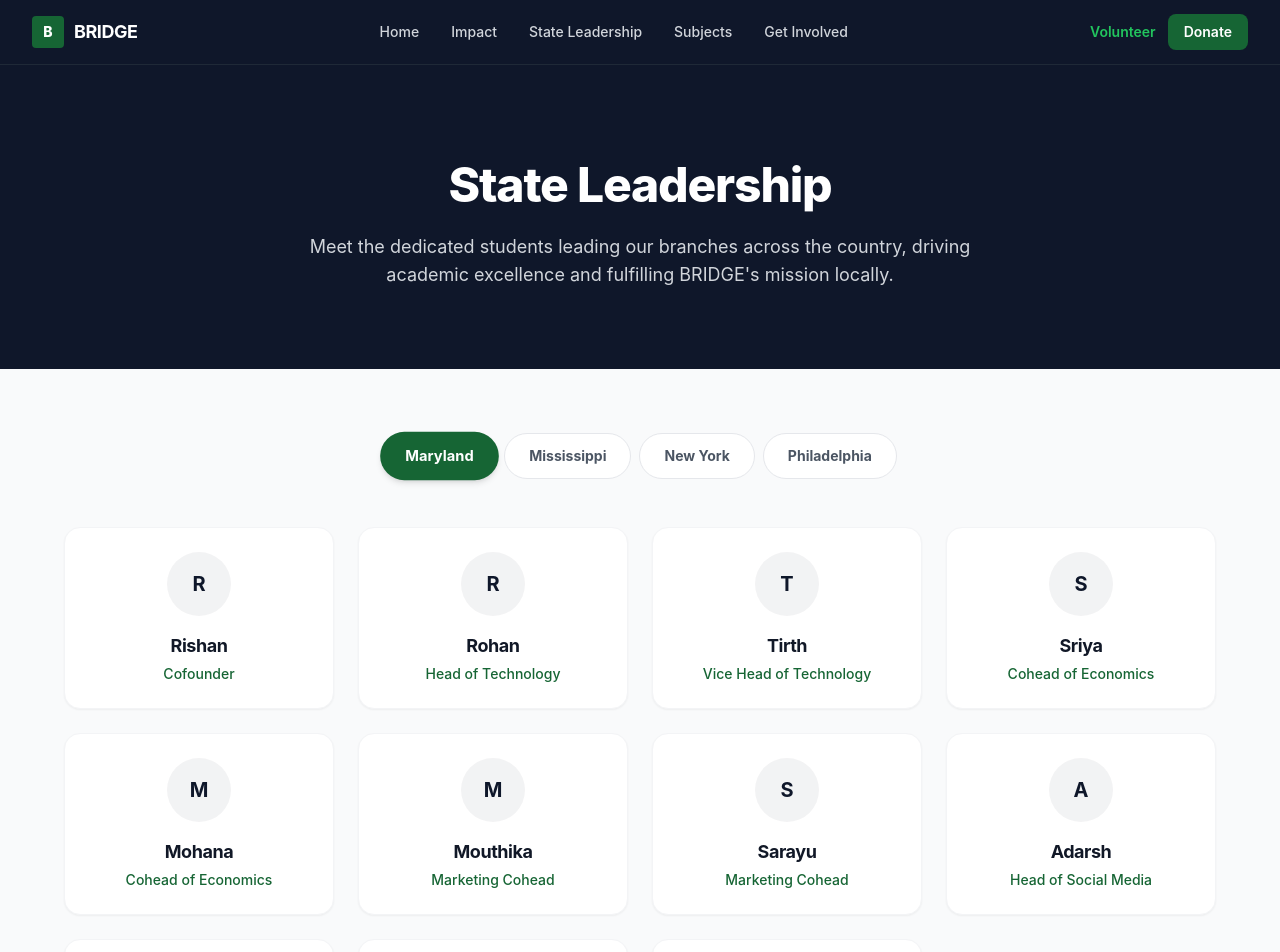
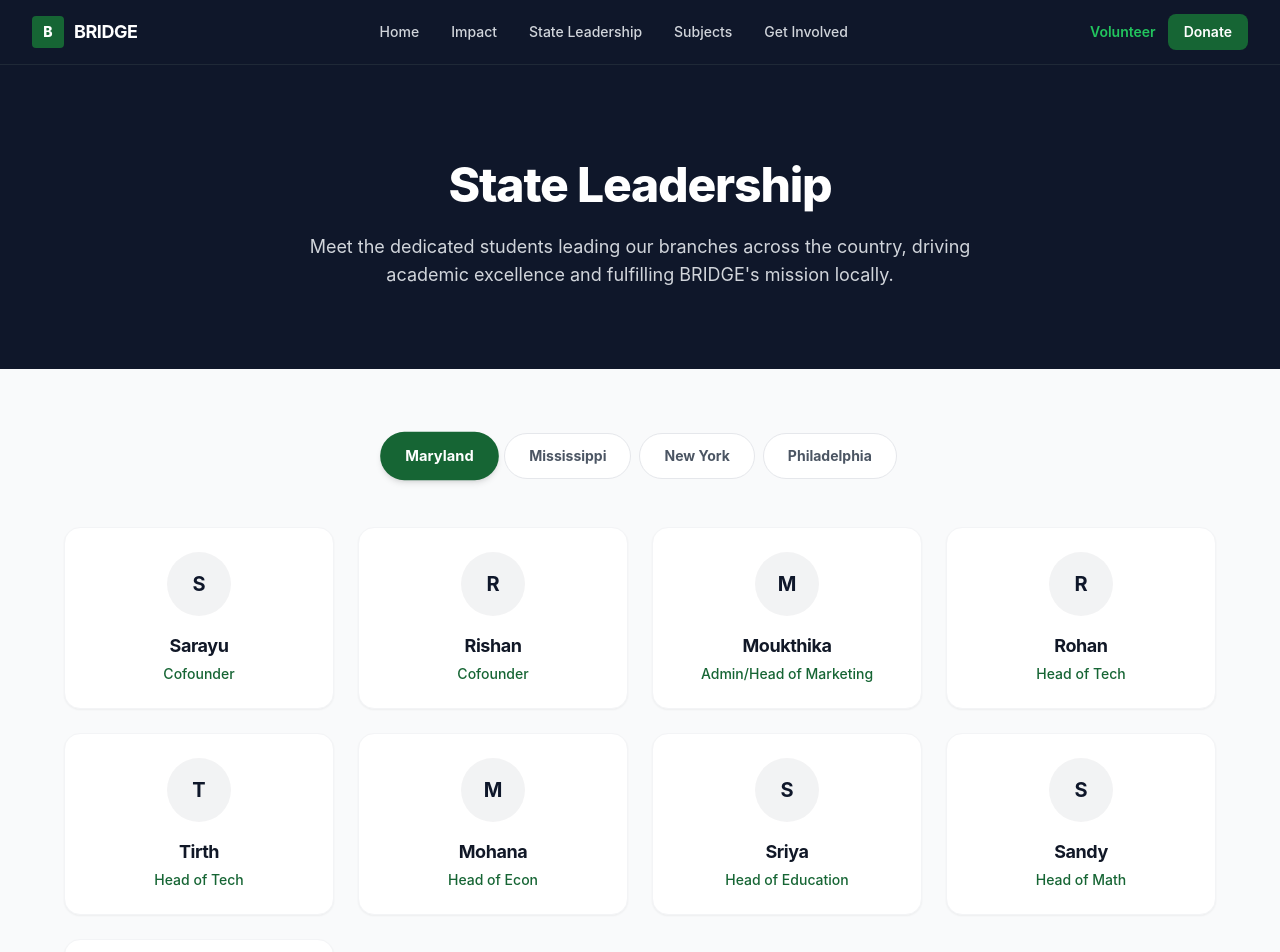
Before and after one commit to JoinTheBridge/JoinTheBridge, a Next.js app: page /state-leadership in a window 1280 px wide. Shown: the top 952 px of the page. Built offline with nearby package versions, Linux system fonts and the light colour scheme.

Commit message:
Update Maryland leadership team

```diff
--- a/src/app/state-leadership/page.tsx
+++ b/src/app/state-leadership/page.tsx
@@ -13,17 +13,15 @@ type Member = {
 
 const LEADERSHIP_DATA: Record<StateName, Member[]> = {
     "Maryland": [
+        { name: "Sarayu", role: "Cofounder" },
         { name: "Rishan", role: "Cofounder" },
-        { name: "Rohan", role: "Head of Technology" },
-        { name: "Tirth", role: "Vice Head of Technology" },
-        { name: "Sriya", role: "Cohead of Economics" },
-        { name: "Mohana", role: "Cohead of Economics" },
-        { name: "Mouthika", role: "Marketing Cohead" },
-        { name: "Sarayu", role: "Marketing Cohead" },
-        { name: "Adarsh", role: "Head of Social Media" },
+        { name: "Moukthika", role: "Admin/Head of Marketing" },
+        { name: "Rohan", role: "Head of Tech" },
+        { name: "Tirth", role: "Head of Tech" },
+        { name: "Mohana", role: "Head of Econ" },
+        { name: "Sriya", role: "Head of Education" },
+        { name: "Sandy", role: "Head of Math" },
         { name: "Svanik", role: "Head of Finance" },
-        { name: "Tejashri", role: "Head of Science" },
-        { name: "Sandy", role: "Head of Math" },
     ],
     "Mississippi": [
         { name: "Koeyi", role: "Cofounder" },
```
